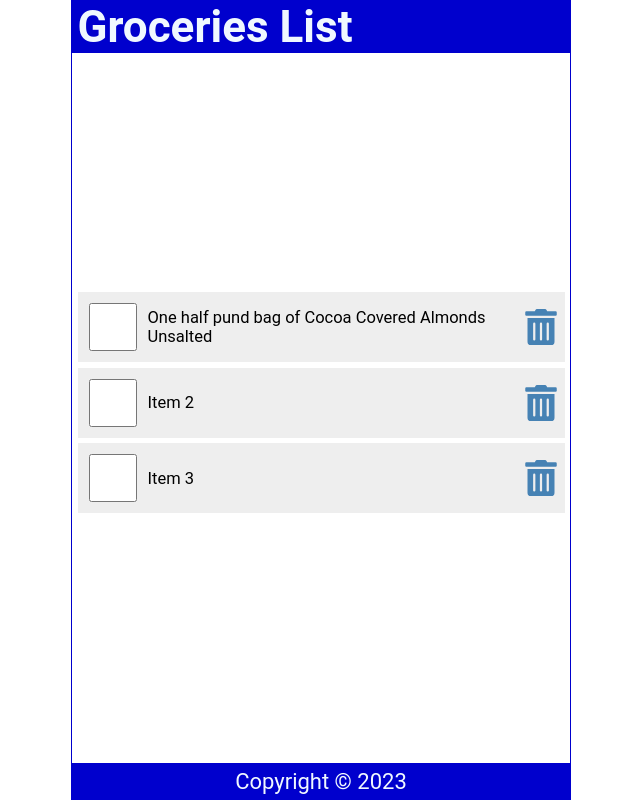
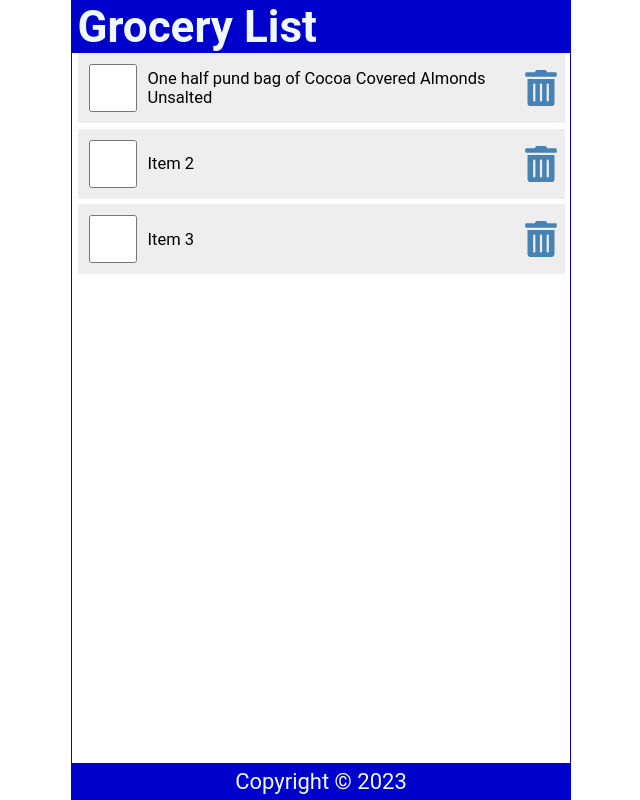
Before and after one commit to Radexman/react-video-course, a React (Create React App) app: page / in a window 1280 px wide. Shown: the whole page, without its empty margins (319-959 px from the left). Built offline with nearby package versions, Linux system fonts and the light colour scheme.

Commit message:
Default Props

```diff
--- a/src/App.css
+++ b/src/App.css
@@ -6,7 +6,7 @@
 	justify-content: center;
 	align-items: center;
 	height: 100vh;
-	width: 100%;
+	width: 100vw;
 	max-width: 500px;
 	border: 1px solid mediumblue;
 	margin: auto;
--- a/src/App.jsx
+++ b/src/App.jsx
@@ -5,8 +5,8 @@ import './App.css';
 
 function App() {
 	return (
-		<div className="App">
-			<Header />
+		<div className='App'>
+			<Header title='Grocery List' />
 			<Content />
 			<Footer />
 		</div>
--- a/src/Content.css
+++ b/src/Content.css
@@ -42,7 +42,7 @@ main {
 	display: flex;
 	flex-direction: column;
 	flex-grow: 1;
-	justify-content: center;
+	justify-content: flex-starts;
 	align-items: center;
 	overflow-y: auto;
 }
--- a/src/Header.jsx
+++ b/src/Header.jsx
@@ -1,9 +1,13 @@
 import './Header.css';
 
-export default function Header() {
+export default function Header({ title }) {
 	return (
 		<header>
-			<h1>Groceries List</h1>
+			<h1>{title}</h1>
 		</header>
 	);
 }
+
+Header.defaultProps = {
+	title: 'Default Title',
+};
```
